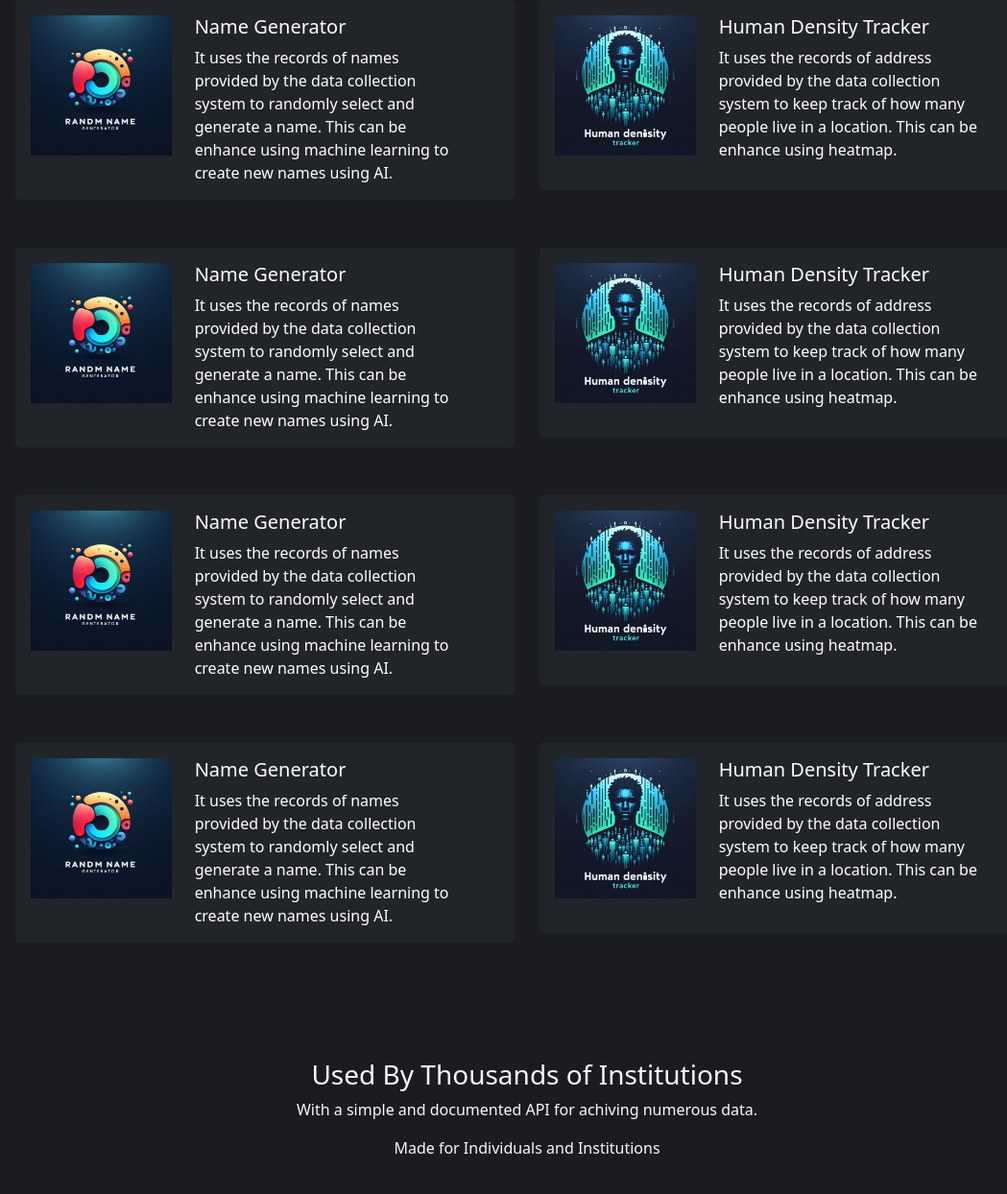
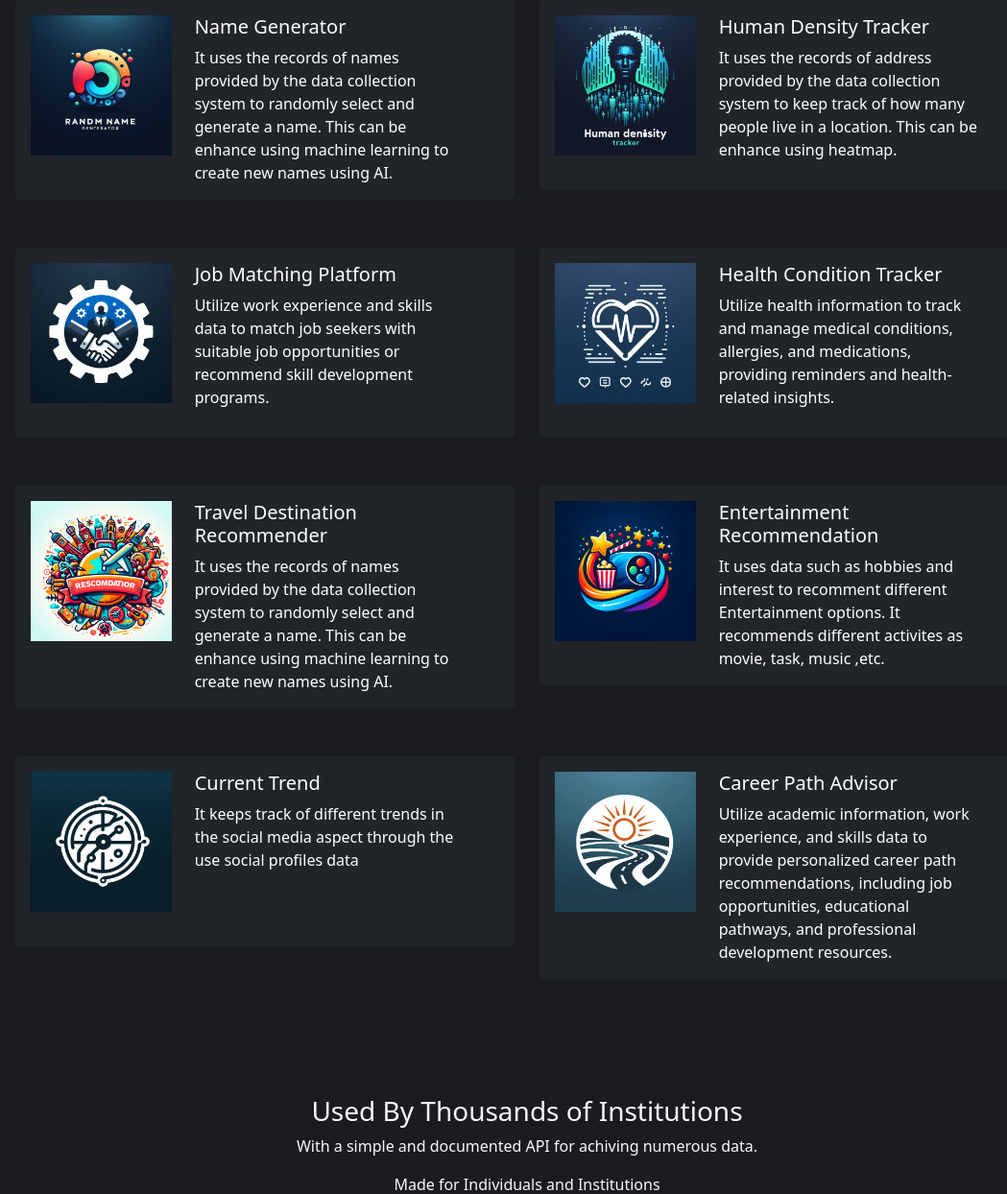
Before and after one commit to akalmannakarmi/u-data-hub, a Flask app: page / in a window 1280 px wide. Shown: the part 882-2126 px from the top of the page at 96% size, without its empty margins (91-1140 px from the left). Run offline with Flask 3, Linux system fonts and the light colour scheme; the visitor is signed in with stand-in values (Sample User, id 1); some libraries are stand-ins or nearby versions.

Commit message:
minor fixes

```diff
--- a/example/categories.py
+++ b/example/categories.py
@@ -1,6 +1,6 @@
 import requests
 
-apiKey="d2e2755722ffd69091d42650766b63af"
+apiKey="755c00bb81b46b63906d8480c9803c01"
 url="http://127.0.0.1:5000/api/getCategories"
 
 response = requests.post(url,{"apiKey":apiKey})
--- a/example/categoriesAndFields.py
+++ b/example/categoriesAndFields.py
@@ -1,6 +1,6 @@
 import requests
 
-apiKey="d2e2755722ffd69091d42650766b63af"
+apiKey="755c00bb81b46b63906d8480c9803c01"
 url="http://127.0.0.1:5000/api/getCategoriesAndFields"
 
 response = requests.post(url,{"apiKey":apiKey})
--- a/example/dataTypes.py
+++ b/example/dataTypes.py
@@ -1,6 +1,6 @@
 import requests
 
-apiKey="d2e2755722ffd69091d42650766b63af"
+apiKey="755c00bb81b46b63906d8480c9803c01"
 url="http://127.0.0.1:5000/api/getDataTypes"
 
 response = requests.post(url,{"apiKey":apiKey})
--- a/example/revCategoryAndField.py
+++ b/example/revCategoryAndField.py
@@ -1,6 +1,6 @@
 import requests
 
-apiKey="d2e2755722ffd69091d42650766b63af"
+apiKey="755c00bb81b46b63906d8480c9803c01"
 url="http://127.0.0.1:5000/api/getrevCategoryAndField"
 
 response = requests.post(url,{"apiKey":apiKey})
--- a/example/stats.py
+++ b/example/stats.py
@@ -1,6 +1,6 @@
 import requests
 
-apiKey="d2e2755722ffd69091d42650766b63af"
+apiKey="755c00bb81b46b63906d8480c9803c01"
 url="http://127.0.0.1:5000/api/getStats"
 fields=[1,2]
 
--- a/example/userData.py
+++ b/example/userData.py
@@ -1,6 +1,6 @@
 import requests
 
-apiKey="d2e2755722ffd69091d42650766b63af"
+apiKey="755c00bb81b46b63906d8480c9803c01"
 url="http://127.0.0.1:5000/api/getUserData"
 fields=[1,2,3,4]
 userId=[2]
--- a/insert.py
+++ b/insert.py
@@ -31,12 +31,12 @@ with open("insert/data.json","r",encoding='utf-8') as f:
 for user,data in userData.items():
     cur= conn.cursor()
     try:
-        cur.execute("INSERT INTO user (username,password,is_active) VALUES (?,?,?)",(user,hash_password(user),1))
+        cur.execute("INSERT INTO User (username,password,is_active) VALUES (?,?,?)",(user,hash_password(user),1))
         conn.commit()
     except Exception as e:
         print(f"Failed to add user:{user} Error:{e}")
         pass
-    cur.execute("SELECT id FROM user WHERE username = ?",(user,))
+    cur.execute("SELECT id FROM User WHERE username = ?",(user,))
     id_ = cur.fetchone()[0]
     cur.close()
 
--- a/templates/index.html
+++ b/templates/index.html
@@ -69,11 +69,11 @@
 					<div class="card bg-dark text-white demo">
 						<div class="card-body row">
 							<div class="col-lg-4 col-md-12">
-								<img src="./static/img/namegen.jpeg" alt="name gen icon" class="img-fluid"/>
+								<img src="./static/img/jobmatching.jpeg" alt="name gen icon" class="img-fluid"/>
 							</div>
 							<div class="col-md-7">
-								<h5 class="card-title">Name Generator</h5>
-							<p class="card-text">It uses the records of names provided by the data collection system to randomly select and generate a name. This can be enhance using machine learning to create new names using AI.</p>
+								<h5 class="card-title">Job Matching Platform</h5>
+							<p class="card-text">Utilize work experience and skills data to match job seekers with suitable job opportunities or recommend skill development programs.</p>
 							</div>
 						</div>
 					</div>
@@ -84,11 +84,11 @@
 					<div class="card bg-dark text-white demo">
 						<div class="card-body row">
 							<div class="col-lg-4 col-md-12">
-								<img src="./static/img/humandensity.jpeg" alt="name gen icon" class="img-fluid"/>
+								<img src="./static/img/healthcondition.jpeg" alt="name gen icon" class="img-fluid"/>
 							</div>
 							<div class="col-md-7">
-								<h5 class="card-title">Human Density Tracker</h5>
-							<p class="card-text">It uses the records of address provided by the data collection system to keep track of how many people live in a location. This can be enhance using heatmap.</p>
+								<h5 class="card-title">Health Condition Tracker</h5>
+							<p class="card-text">Utilize health information to track and manage medical conditions, allergies, and medications, providing reminders and health-related insights.</p>
 							</div>
 						</div>
 					</div>
@@ -101,10 +101,10 @@
 					<div class="card bg-dark text-white demo">
 						<div class="card-body row">
 							<div class="col-lg-4 col-md-12">
-								<img src="./static/img/namegen.jpeg" alt="name gen icon" class="img-fluid"/>
+								<img src="./static/img/travel.jpeg" alt="name gen icon" class="img-fluid"/>
 							</div>
 							<div class="col-lg-7 col-md-12">
-								<h5 class="card-title">Name Generator</h5>
+								<h5 class="card-title">Travel Destination Recommender</h5>
 							<p class="card-text">It uses the records of names provided by the data collection system to randomly select and generate a name. This can be enhance using machine learning to create new names using AI.</p>
 							</div>
 						</div>
@@ -116,11 +116,11 @@
 					<div class="card bg-dark text-white demo">
 						<div class="card-body row">
 							<div class="col-lg-4 col-md-12">
-								<img src="./static/img/humandensity.jpeg" alt="name gen icon" class="img-fluid"/>
+								<img src="./static/img/entertainment.jpeg" alt="name gen icon" class="img-fluid"/>
 							</div>
 							<div class="col-lg-7 col-md-12">
-								<h5 class="card-title">Human Density Tracker</h5>
-							<p class="card-text">It uses the records of address provided by the data collection system to keep track of how many people live in a location. This can be enhance using heatmap.</p>
+								<h5 class="card-title">Entertainment Recommendation</h5>
+							<p class="card-text">It uses data such as hobbies and interest to recomment different Entertainment options. It recommends different activites as movie, task, music ,etc.</p>
 							</div>
 						</div>
 					</div>
@@ -133,11 +133,11 @@
 					<div class="card bg-dark text-white demo">
 						<div class="card-body row">
 							<div class="col-lg-4 col-md-12">
-								<img src="./static/img/namegen.jpeg" alt="name gen icon" class="img-fluid"/>
+								<img src="./static/img/trend.jpeg" alt="name gen icon" class="img-fluid"/>
 							</div>
 							<div class="col-lg-7 col-md-12">
-								<h5 class="card-title">Name Generator</h5>
-							<p class="card-text">It uses the records of names provided by the data collection system to randomly select and generate a name. This can be enhance using machine learning to create new names using AI.</p>
+								<h5 class="card-title">Current Trend</h5>
+							<p class="card-text">It keeps track of different trends in the social media aspect through the use social profiles data</p>
 							</div>
 						</div>
 					</div>
@@ -148,11 +148,11 @@
 					<div class="card bg-dark text-white demo">
 						<div class="card-body row">
 							<div class="col-lg-4 col-md-12">
-								<img src="./static/img/humandensity.jpeg" alt="name gen icon" class="img-fluid"/>
+								<img src="./static/img/career.jpeg" alt="name gen icon" class="img-fluid"/>
 							</div>
 							<div class="col-lg-7 col-md-12">
-								<h5 class="card-title">Human Density Tracker</h5>
-							<p class="card-text">It uses the records of address provided by the data collection system to keep track of how many people live in a location. This can be enhance using heatmap.</p>
+								<h5 class="card-title">Career Path Advisor</h5>
+							<p class="card-text">Utilize academic information, work experience, and skills data to provide personalized career path recommendations, including job opportunities, educational pathways, and professional development resources.</p>
 							</div>
 						</div>
 					</div>
```
Also changed, not shown: templates/static/img/career.jpeg (added), templates/static/img/entertainment.jpeg (added), templates/static/img/healthcondition.jpeg (added), templates/static/img/jobmatching.jpeg (added), templates/static/img/travel.jpeg (added), templates/static/img/trend.jpeg (added).
